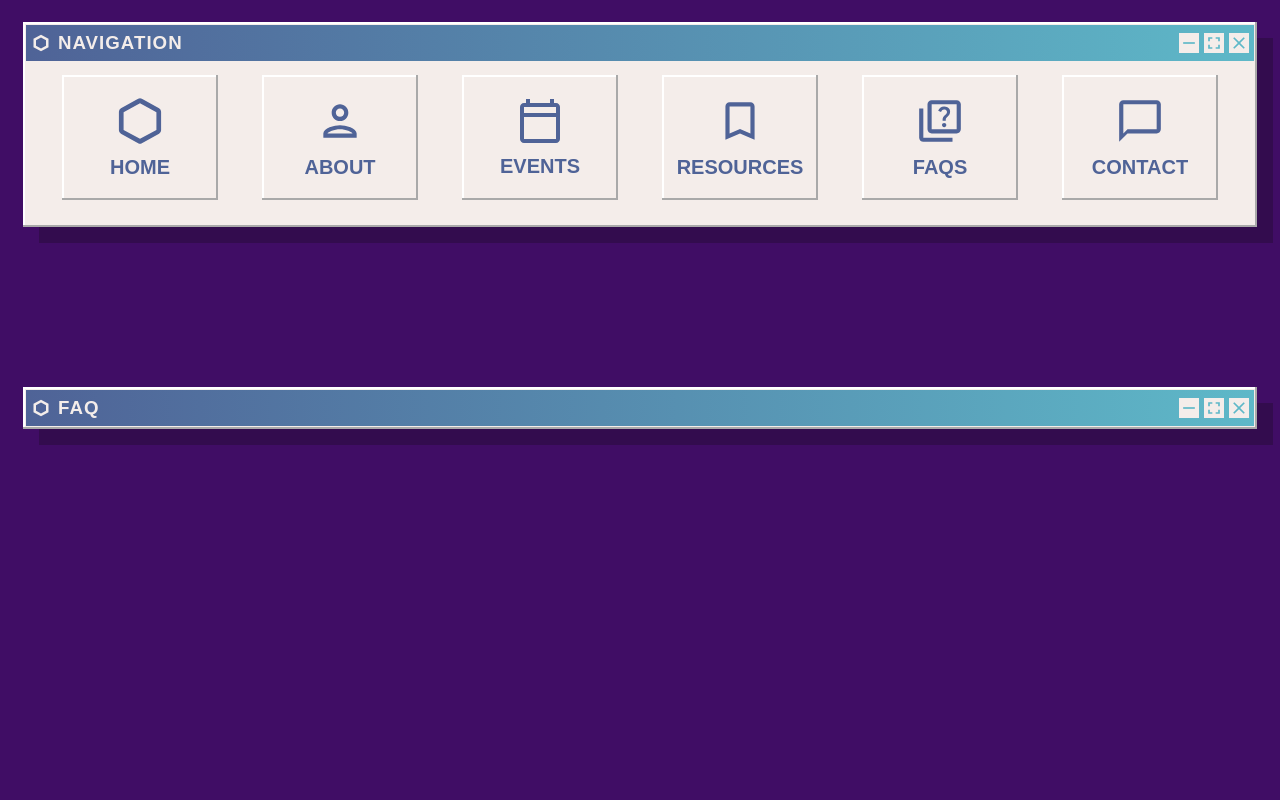
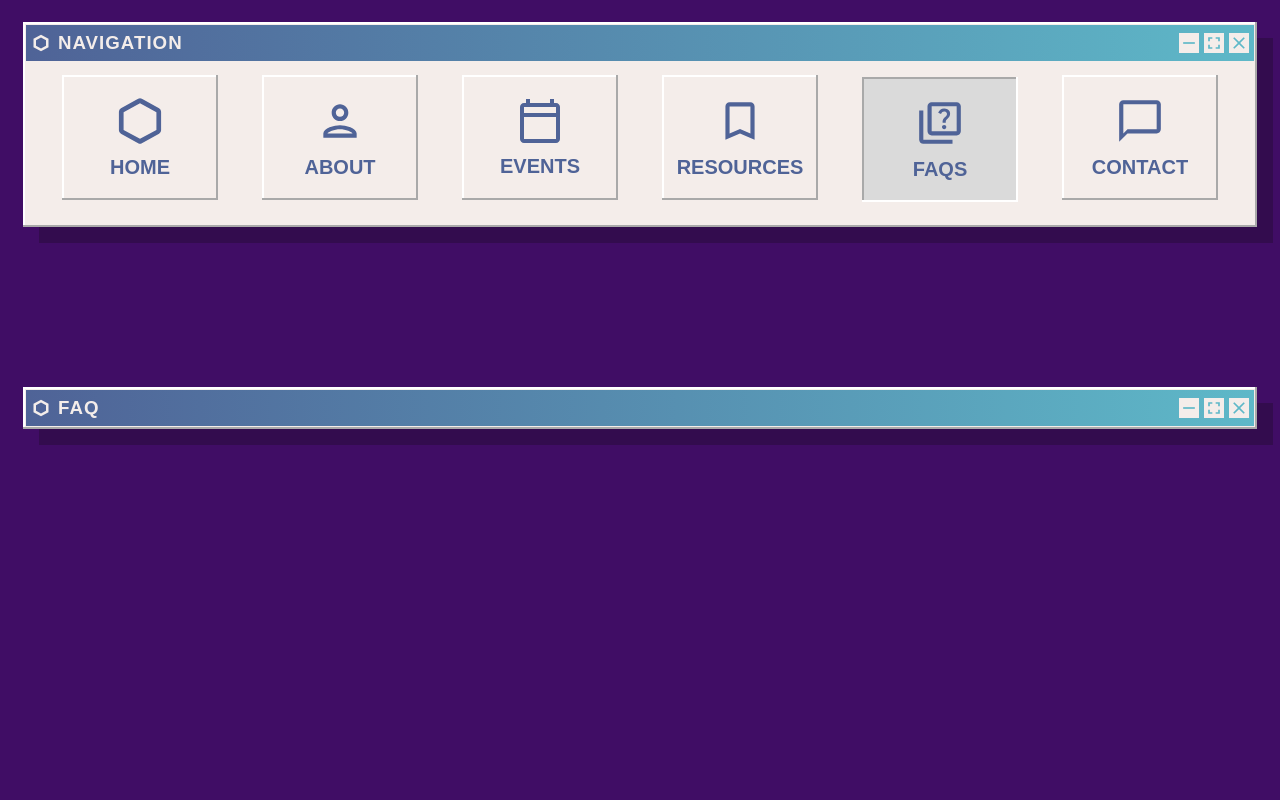
Before and after one commit to gabriel-s-e/AAISWebsite, a Next.js app: page /FAQ in a window 1280 px wide. Shown: the top 800 px of the page. Built offline with nearby package versions, Linux system fonts and the light colour scheme; a web font is replaced by a local one.

Commit message:
Added navbar current page button press

```diff
--- a/src/app/components/Bar.module.css
+++ b/src/app/components/Bar.module.css
@@ -1,6 +1,6 @@
 /* This file contains styles for the navbar and footer components */
 
-.button {
+.button, .button__current {
     /* colors */
     background-color: #f4edea;
     /* border: 5px solid #4f6397; */
@@ -30,7 +30,13 @@
     justify-content: center;
   }
 
-  .button:active {
+  .button__current {
+    background-color: #dadada;
+    box-shadow: inset -2px -2px white, inset 2px 2px darkgray;
+    transform: translateY(2px);
+  }
+
+  .button:focus {
     background-color: #dadada;
     box-shadow: inset -2px -2px white, inset 2px 2px darkgray;
     transform: translateY(2px);
--- a/src/app/components/Navbar.jsx
+++ b/src/app/components/Navbar.jsx
@@ -1,5 +1,7 @@
+'use client'
 import Link from "next/link";
 import styles from "./Bar.module.css";
+import { usePathname } from 'next/navigation'
 import { PiHexagonBold } from "react-icons/pi";
 import { CgShapeHexagon } from "react-icons/cg";
 import {
@@ -12,31 +14,34 @@ import {
 import WindowTop from "./WindowTop"
 
 export default function Navbar() {
+  const pathname = usePathname();
+  console.log(pathname);
+
   return (
     <nav className="window" id={styles.navbar}>
       <WindowTop WindowIcon={CgShapeHexagon} title={"Navigation"}/>
       <div className={styles.button_container}>
-        <Link href="/" className={styles.button}>
+        <Link href="/" className={pathname == "/" ? styles.button__current : styles.button}>
           <PiHexagonBold size={50} />
           <div className={styles.button__title}>Home</div>
         </Link>
-        <Link href="/about" className={styles.button}>
+        <Link href="/about" className={pathname == "/about" ? styles.button__current : styles.button}>
           <MdOutlinePerson size={50} />
           <div className={styles.button__title}>About</div>
         </Link>
-        <Link href="/events" className={styles.button}>
+        <Link href="/events" className={pathname == "/events" ? styles.button__current : styles.button}>
           <MdOutlineCalendarToday size={48} />
           <div className={styles.button__title}>Events</div>
         </Link>
-        <Link href="/resources" className={styles.button}>
+        <Link href="/resources" className={pathname == "/resources" ? styles.button__current : styles.button}>
           <MdBookmarkBorder size={50} />
           <div className={styles.button__title}>Resources</div>
         </Link>
-        <Link href="/FAQ" className={styles.button}>
+        <Link href="/FAQ" className={pathname == "/FAQ" ? styles.button__current : styles.button}>
           <MdOutlineQuiz size={50} />
           <div className={styles.button__title}>FAQs</div>
         </Link>
-        <Link href="/contact" className={styles.button}>
+        <Link href="/contact" className={pathname == "/contact" ? styles.button__current : styles.button}>
           <MdChatBubbleOutline size={50} />
           <div className={styles.button__title}>Contact</div>
         </Link>
```
